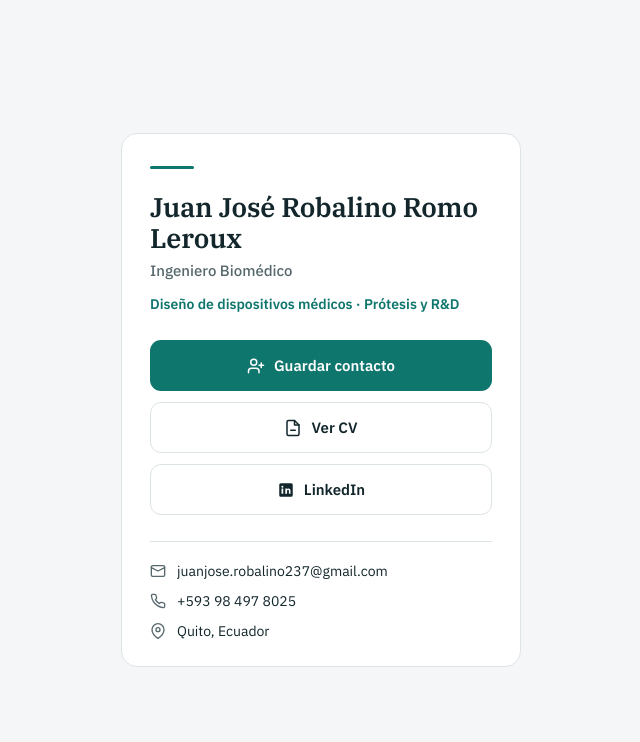
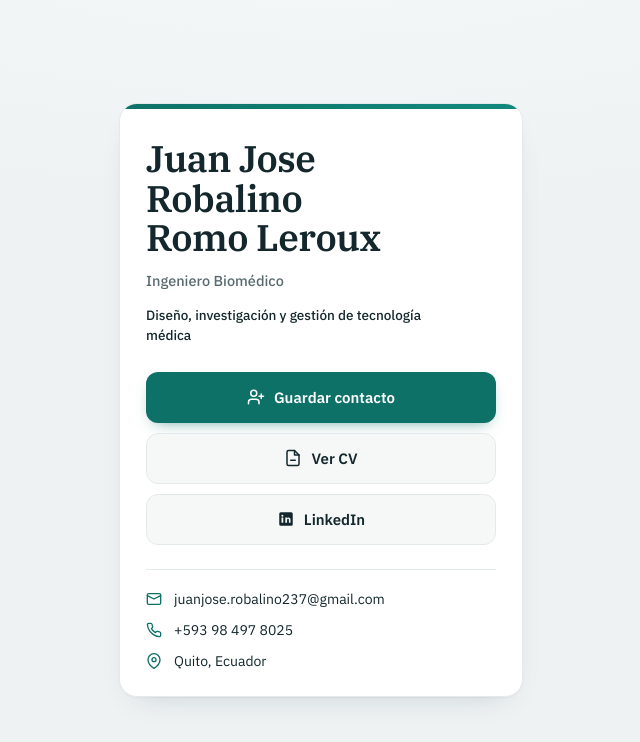
Before and after one commit to juanjoserobalino237-ui/tarjeta, a plain HTML site: page index.html in a window 1280 px wide. Shown: the whole page, without its empty margins (319-959 px from the left). Drawn offline with Linux system fonts and the light colour scheme.

Commit message:
Nombre mas grande en tres lineas

```diff
--- a/index.html
+++ b/index.html
@@ -3,24 +3,25 @@
 <head>
 <meta charset="UTF-8" />
 <meta name="viewport" content="width=device-width, initial-scale=1.0" />
-<title>Juan José Robalino — Ingeniero Biomédico</title>
+<title>Juan Jose Robalino — Ingeniero Biomédico</title>
 <link rel="preconnect" href="https://fonts.googleapis.com" />
 <link rel="preconnect" href="https://fonts.gstatic.com" crossorigin />
 <link href="https://fonts.googleapis.com/css2?family=IBM+Plex+Sans:wght@400;500;600&family=IBM+Plex+Serif:wght@500;600&display=swap" rel="stylesheet" />
 <style>
   :root{
-    --bg:#F4F6F7;
+    --bg:#EEF2F3;
     --surface:#FFFFFF;
-    --ink:#12262B;
-    --muted:#57696E;
-    --accent:#0F766E;
-    --accent-press:#0B5A54;
-    --hairline:#DDE4E5;
+    --ink:#13272C;
+    --muted:#5A6B70;
+    --accent:#0E7168;
+    --accent-press:#0A554E;
+    --hairline:#E4EAEB;
+    --btn-bg:#F6F8F8;
   }
   *{box-sizing:border-box;}
   html,body{margin:0;padding:0;}
   body{
-    background:var(--bg);
+    background:radial-gradient(120% 60% at 50% -10%, #F5F8F8 0%, var(--bg) 60%);
     color:var(--ink);
     font-family:"IBM Plex Sans",system-ui,-apple-system,sans-serif;
     -webkit-font-smoothing:antialiased;
@@ -28,45 +29,54 @@
     display:flex;
     align-items:center;
     justify-content:center;
-    padding:24px 20px;
+    padding:24px 18px;
   }
   .card{
+    position:relative;
     width:100%;
-    max-width:400px;
+    max-width:404px;
     background:var(--surface);
     border:1px solid var(--hairline);
-    border-radius:16px;
-    padding:32px 28px 26px;
+    border-radius:18px;
+    overflow:hidden;
+    box-shadow:0 1px 2px rgba(19,39,44,.04), 0 12px 30px -18px rgba(19,39,44,.22);
     animation:enter .5s ease both;
   }
   @media (prefers-reduced-motion:reduce){ .card{animation:none;} }
   @keyframes enter{ from{opacity:0;transform:translateY(6px);} to{opacity:1;transform:none;} }
 
-  .rule{height:3px;width:44px;background:var(--accent);border-radius:2px;margin-bottom:22px;}
+  .topbar{height:5px;background:linear-gradient(90deg,var(--accent),#12897E);}
+
+  .body{padding:30px 26px 26px;}
+  @media (max-width:380px){ .body{padding:26px 22px 22px;} }
 
   .name{
     font-family:"IBM Plex Serif",Georgia,serif;
     font-weight:600;
-    font-size:27px;
-    line-height:1.15;
-    letter-spacing:-.2px;
+    font-size:clamp(30px,8vw,37px);
+    line-height:1.06;
+    letter-spacing:-.5px;
+    color:var(--ink);
     margin:0;
+    display:flex;
+    flex-direction:column;
   }
   .title{
-    font-size:15px;
+    font-size:14.5px;
     color:var(--muted);
-    margin:8px 0 0;
+    margin:14px 0 0;
     font-weight:500;
   }
   .position{
-    font-size:14px;
-    color:var(--accent);
-    font-weight:600;
-    margin:14px 0 0;
-    line-height:1.45;
+    font-size:13.5px;
+    color:var(--ink);
+    font-weight:500;
+    margin:15px 0 0;
+    line-height:1.5;
+    max-width:34ch;
   }
 
-  .actions{margin-top:26px;display:flex;flex-direction:column;gap:11px;}
+  .actions{margin-top:26px;display:flex;flex-direction:column;gap:10px;}
   .btn{
     display:flex;
     align-items:center;
@@ -74,7 +84,7 @@
     gap:9px;
     width:100%;
     padding:15px 16px;
-    border-radius:11px;
+    border-radius:12px;
     font-size:15px;
     font-weight:600;
     font-family:inherit;
@@ -84,49 +94,51 @@
     transition:background .12s ease,border-color .12s ease,transform .05s ease;
   }
   .btn:active{transform:scale(.99);}
-  .btn-primary{background:var(--accent);color:#fff;}
+  .btn:focus-visible{outline:2px solid var(--accent);outline-offset:2px;}
+  .btn-primary{background:var(--accent);color:#fff;box-shadow:0 6px 16px -8px rgba(14,113,104,.7);}
   .btn-primary:active{background:var(--accent-press);}
-  .btn-outline{background:transparent;color:var(--ink);border-color:var(--hairline);}
-  .btn-outline:active{background:#F0F3F3;}
+  .btn-ghost{background:var(--btn-bg);color:var(--ink);border-color:var(--hairline);}
+  .btn-ghost:active{background:#EDF1F1;}
   .btn svg{width:18px;height:18px;flex:0 0 auto;}
 
   .contact{
-    margin-top:26px;
+    margin-top:24px;
     padding-top:20px;
     border-top:1px solid var(--hairline);
     display:flex;
     flex-direction:column;
-    gap:12px;
+    gap:13px;
   }
   .contact a,.contact span{
     display:flex;
     align-items:center;
-    gap:11px;
+    gap:12px;
     color:var(--ink);
     text-decoration:none;
     font-size:14px;
   }
-  .contact svg{width:16px;height:16px;color:var(--muted);flex:0 0 auto;}
+  .contact svg{width:16px;height:16px;color:var(--accent);flex:0 0 auto;}
   .contact a:active{color:var(--accent);}
 </style>
 </head>
 <body>
   <main class="card">
-    <div class="rule" aria-hidden="true"></div>
-    <h1 class="name">Juan José Robalino Romo Leroux</h1>
+    <div class="topbar" aria-hidden="true"></div>
+    <div class="body">
+      <h1 class="name"><span>Juan Jose</span><span>Robalino</span><span>Romo Leroux</span></h1>
       <p class="title">Ingeniero Biomédico</p>
-    <p class="position">Diseño de dispositivos médicos · Prótesis y R&amp;D</p>
+      <p class="position">Diseño, investigación y gestión de tecnología médica</p>
 
       <div class="actions">
         <button class="btn btn-primary" id="save">
           <svg viewBox="0 0 24 24" fill="none" stroke="currentColor" stroke-width="2" stroke-linecap="round" stroke-linejoin="round"><path d="M16 21v-2a4 4 0 0 0-4-4H6a4 4 0 0 0-4 4v2"/><circle cx="9" cy="7" r="4"/><line x1="19" y1="8" x2="19" y2="14"/><line x1="22" y1="11" x2="16" y2="11"/></svg>
           Guardar contacto
         </button>
-      <a class="btn btn-outline" id="cv" href="./CV_JJRobalino_General_ES.pdf" target="_blank" rel="noopener">
+        <a class="btn btn-ghost" id="cv" href="./CV_JJRobalino_General_ES.pdf" target="_blank" rel="noopener">
           <svg viewBox="0 0 24 24" fill="none" stroke="currentColor" stroke-width="2" stroke-linecap="round" stroke-linejoin="round"><path d="M14 2H6a2 2 0 0 0-2 2v16a2 2 0 0 0 2 2h12a2 2 0 0 0 2-2V8z"/><polyline points="14 2 14 8 20 8"/><line x1="9" y1="15" x2="15" y2="15"/></svg>
           Ver CV
         </a>
-      <a class="btn btn-outline" href="https://linkedin.com/in/jnjs" target="_blank" rel="noopener">
+        <a class="btn btn-ghost" href="https://linkedin.com/in/jnjs" target="_blank" rel="noopener">
           <svg viewBox="0 0 24 24" fill="currentColor"><path d="M19 3a2 2 0 0 1 2 2v14a2 2 0 0 1-2 2H5a2 2 0 0 1-2-2V5a2 2 0 0 1 2-2h14zM8.34 17V9.99H6.02V17h2.32zM7.18 8.9a1.35 1.35 0 1 0 0-2.7 1.35 1.35 0 0 0 0 2.7zM18 17v-3.85c0-2.06-1.1-3.02-2.57-3.02-1.19 0-1.72.65-2.02 1.11V9.99h-2.32c.03.66 0 7.01 0 7.01h2.32v-3.92c0-.21.02-.42.08-.57.16-.42.55-.86 1.19-.86.84 0 1.18.64 1.18 1.58V17H18z"/></svg>
           LinkedIn
         </a>
@@ -146,20 +158,21 @@
           Quito, Ecuador
         </span>
       </div>
+    </div>
   </main>
 
 <script>
   const vcard = [
     "BEGIN:VCARD",
     "VERSION:3.0",
-    "N:Robalino Romo Leroux;Juan José;;;",
-    "FN:Juan José Robalino Romo Leroux",
+    "N:Robalino Romo Leroux;Juan Jose;;;",
+    "FN:Juan Jose Robalino Romo Leroux",
     "TITLE:Ingeniero Biomédico",
     "EMAIL;TYPE=INTERNET:juanjose.robalino237@gmail.com",
     "TEL;TYPE=CELL:+593984978025",
     "ADR;TYPE=HOME:;;;Quito;;;Ecuador",
     "URL:https://linkedin.com/in/jnjs",
-    "NOTE:Ingeniero Biomédico — Diseño de dispositivos médicos, prótesis y R&D",
+    "NOTE:Ingeniero Biomédico — Diseño, investigación y gestión de tecnología médica",
     "END:VCARD"
   ].join("\r\n");
 
```
Lines whose indentation alone changed are shown as unchanged.
